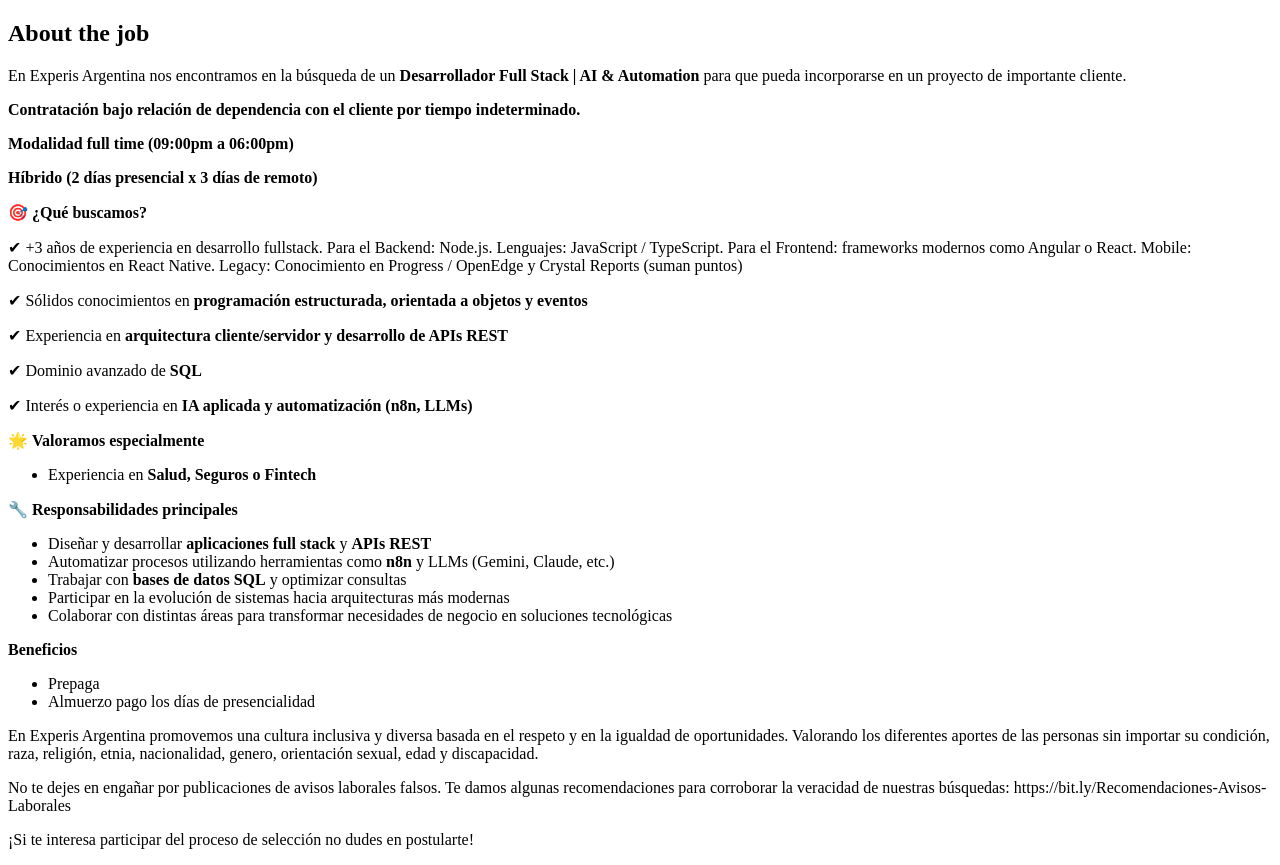
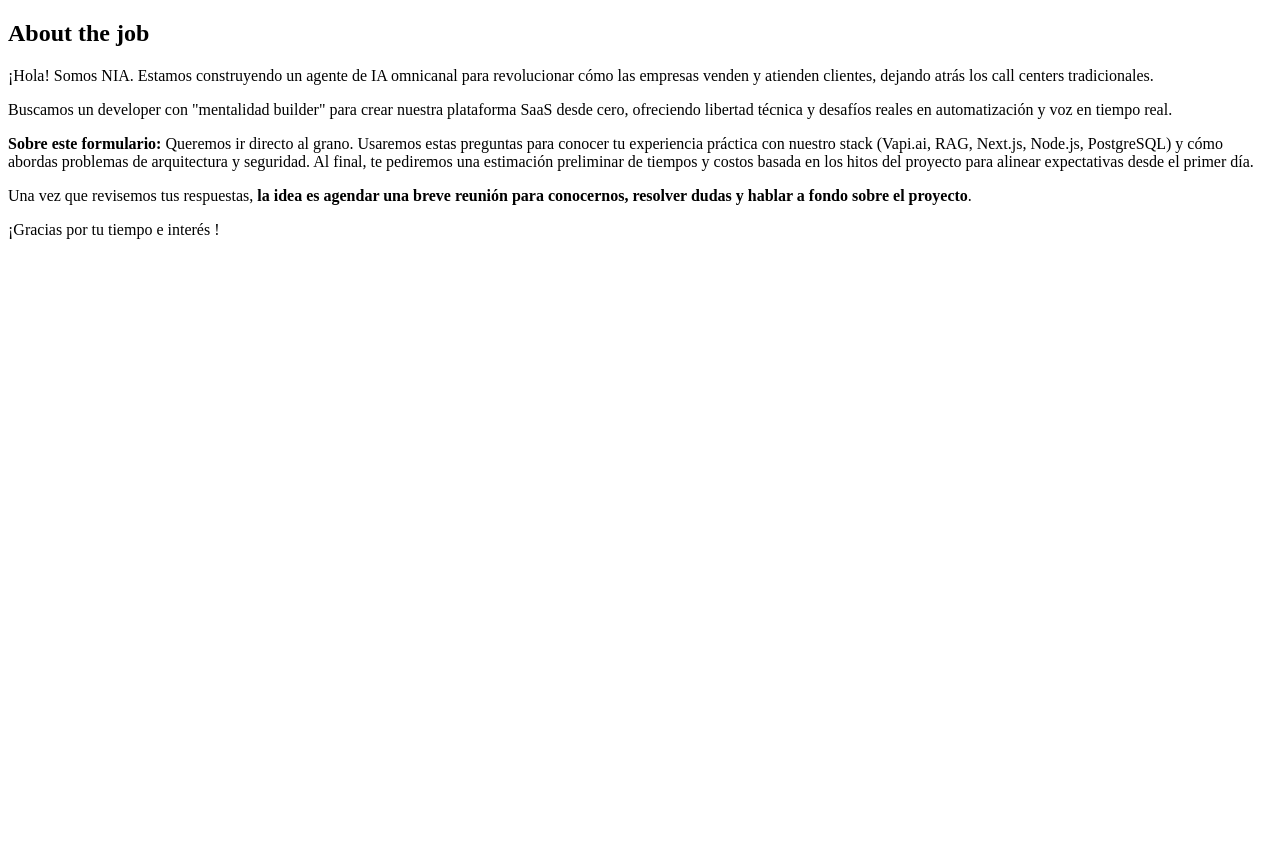
Before and after one commit to rrojas1296/devflow-api, a website: page index.html in a window 1280 px wide. After the commit the page ends 800 px from the top, so only its background shows below. Drawn offline with Linux system fonts and the light colour scheme.

Commit message:
master: Edited

```diff
--- a/index.html
+++ b/index.html
@@ -15,119 +15,36 @@
             <p>
               <span
                 ><p>
-                  En Experis Argentina nos encontramos en la búsqueda de
-                  un<strong
-                    ><em> </em>Desarrollador Full Stack | AI &amp; Automation<em
-                    > </em></strong
-                  >para que pueda incorporarse en un proyecto de importante
-                  cliente.
+                  ¡Hola! Somos NIA. Estamos construyendo un agente de IA
+                  omnicanal para revolucionar cómo las empresas venden y
+                  atienden clientes, dejando atrás los call centers
+                  tradicionales.
+                </p>
+                <p>
+                  Buscamos un developer con "mentalidad builder" para crear
+                  nuestra plataforma SaaS desde cero, ofreciendo libertad
+                  técnica y desafíos reales en automatización y voz en tiempo
+                  real.
+                </p>
+                <p>
+                  <strong>Sobre este formulario:</strong><span> </span>Queremos
+                  ir directo al grano. Usaremos estas preguntas para conocer tu
+                  experiencia práctica con nuestro stack (Vapi.ai, RAG, Next.js,
+                  Node.js, PostgreSQL) y cómo abordas problemas de arquitectura
+                  y seguridad. Al final, te pediremos una estimación preliminar
+                  de tiempos y costos basada en los hitos del proyecto para
+                  alinear expectativas desde el primer día.
                 </p>
                 <p></p>
                 <p>
-                  <strong
-                    >Contratación bajo relación de dependencia con el cliente
-                    por tiempo indeterminado.</strong
-                  >
+                  <span> </span>Una vez que revisemos tus respuestas,<span
+                  > </span
+                  ><strong
+                    >la idea es agendar una breve reunión para conocernos,
+                    resolver dudas y hablar a fondo sobre el proyecto</strong
+                  >.<span> </span>
                 </p>
-                <p><strong>Modalidad full time (09:00pm a 06:00pm)</strong></p>
-                <p>
-                  <strong
-                    >Híbrido (2 días presencial x 3 días de remoto)</strong
-                  >
-                </p>
-                <p></p>
-                <p>🎯<span> </span><strong>¿Qué buscamos?</strong></p>
-                <p></p>
-                <p>
-                  ✔ +3 años de experiencia en desarrollo fullstack. Para el
-                  Backend: Node.js. Lenguajes: JavaScript / TypeScript. Para el
-                  Frontend: frameworks modernos como Angular o React. Mobile:
-                  Conocimientos en React Native. Legacy: Conocimiento en
-                  Progress / OpenEdge y Crystal Reports (suman puntos)
-                </p>
-                <p>
-                  ✔ Sólidos conocimientos en<span> </span
-                  ><strong
-                    >programación estructurada, orientada a objetos y
-                    eventos</strong
-                  >
-                </p>
-                <p>
-                  ✔ Experiencia en<span> </span
-                  ><strong
-                    >arquitectura cliente/servidor y desarrollo de APIs
-                    REST</strong
-                  >
-                </p>
-                <p>✔ Dominio avanzado de<span> </span><strong>SQL</strong></p>
-                <p>
-                  ✔ Interés o experiencia en<span> </span
-                  ><strong>IA aplicada y automatización (n8n, LLMs)</strong>
-                </p>
-                <p></p>
-                <p>🌟<span> </span><strong>Valoramos especialmente</strong></p>
-                <ul>
-                  <li>
-                    Experiencia en<span> </span
-                    ><strong>Salud, Seguros o Fintech</strong>
-                  </li>
-                </ul>
-                <p></p>
-                <p>
-                  🔧<span> </span><strong>Responsabilidades principales</strong>
-                </p>
-                <p></p>
-                <ul>
-                  <li>
-                    Diseñar y desarrollar<span> </span
-                    ><strong>aplicaciones full stack</strong
-                    ><span> </span>y<span> </span><strong>APIs REST</strong>
-                  </li>
-                  <li>
-                    Automatizar procesos utilizando herramientas como<span
-                    > </span><strong>n8n</strong><span> </span>y LLMs (Gemini,
-                    Claude, etc.)
-                  </li>
-                  <li>
-                    Trabajar con<span> </span><strong>bases de datos SQL</strong
-                    ><span> </span>y optimizar consultas
-                  </li>
-                  <li>
-                    Participar en la evolución de sistemas hacia arquitecturas
-                    más modernas
-                  </li>
-                  <li>
-                    Colaborar con distintas áreas para transformar necesidades
-                    de negocio en soluciones tecnológicas
-                  </li>
-                </ul>
-                <p></p>
-                <p><strong>Beneficios</strong></p>
-                <p></p>
-                <ul>
-                  <li>Prepaga</li>
-                  <li>Almuerzo pago los días de presencialidad</li>
-                </ul>
-                <p></p>
-                <p>
-                  En Experis Argentina promovemos una cultura inclusiva y
-                  diversa basada en el respeto y en la igualdad de
-                  oportunidades. Valorando los diferentes aportes de las
-                  personas sin importar su condición, raza, religión, etnia,
-                  nacionalidad, genero, orientación sexual, edad y discapacidad.
-                </p>
-                <p>
-                  No te dejes en engañar por publicaciones de avisos laborales
-                  falsos. Te damos algunas recomendaciones para corroborar la
-                  veracidad de nuestras búsquedas:<span> </span
-                  ><a>https://bit.ly/Recomendaciones-Avisos-Laborales</a>
-                </p>
-                <p></p>
-                <p></p>
-                <p>
-                  ¡Si te interesa participar del proceso de selección no dudes
-                  en postularte!
-                </p></span
+                <p>¡Gracias por tu tiempo e interés ! </p></span
               >
             </p>
           </div>
```
